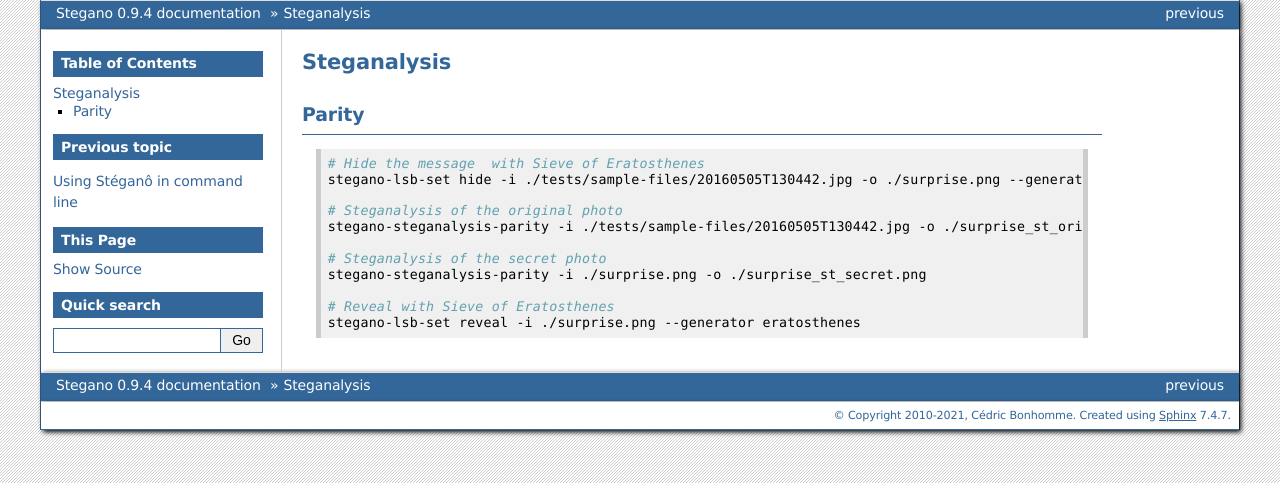
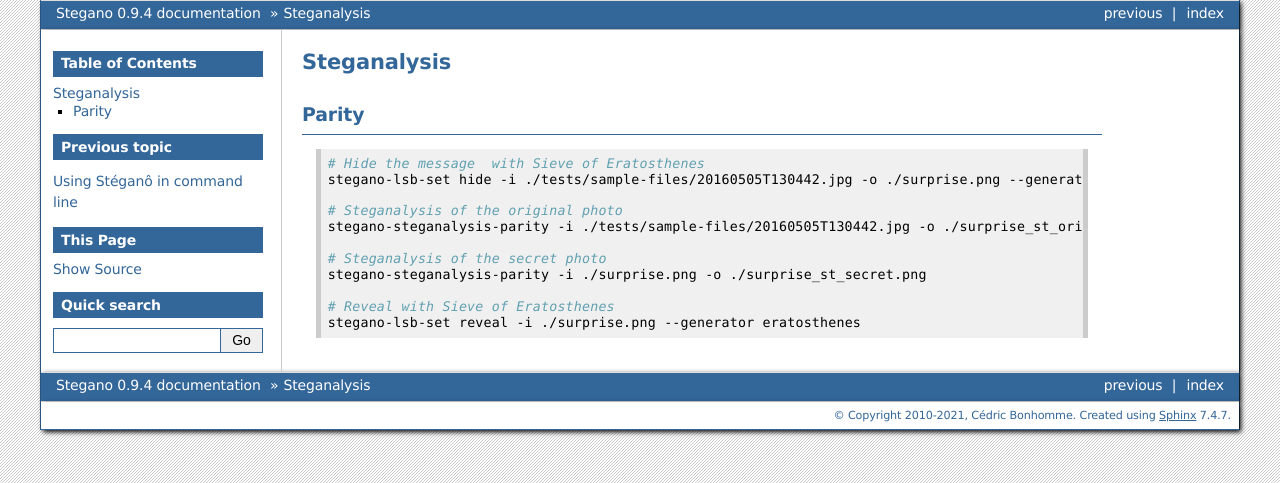
Before and after one commit to cedricbonhomme/Stegano, a Sphinx documentation site: the page built from docs/steganalysis.rst, in a window 1280 px wide. Shown: the top 483 px of the page. Built offline with Sphinx 7.4.7, drawn with Linux system fonts in a browser that asks for light colours.

```diff
--- a/docs/conf.py
+++ b/docs/conf.py
@@ -138,9 +138,6 @@ html_static_path = ['_static']
 # If false, no module index is generated.
 #html_domain_indices = True
 
-# If false, no index is generated.
-html_use_index = False
-
 # If true, the index is split into individual pages for each letter.
 #html_split_index = False
 
@@ -161,9 +158,6 @@ html_use_index = False
 # This is the file name suffix for HTML files (e.g. ".xhtml").
 #html_file_suffix = None
 
-# Output file base name for HTML help builder.
-htmlhelp_basename = 'Stgandoc'
-
 
 # -- Options for LaTeX output --------------------------------------------------
 
```
